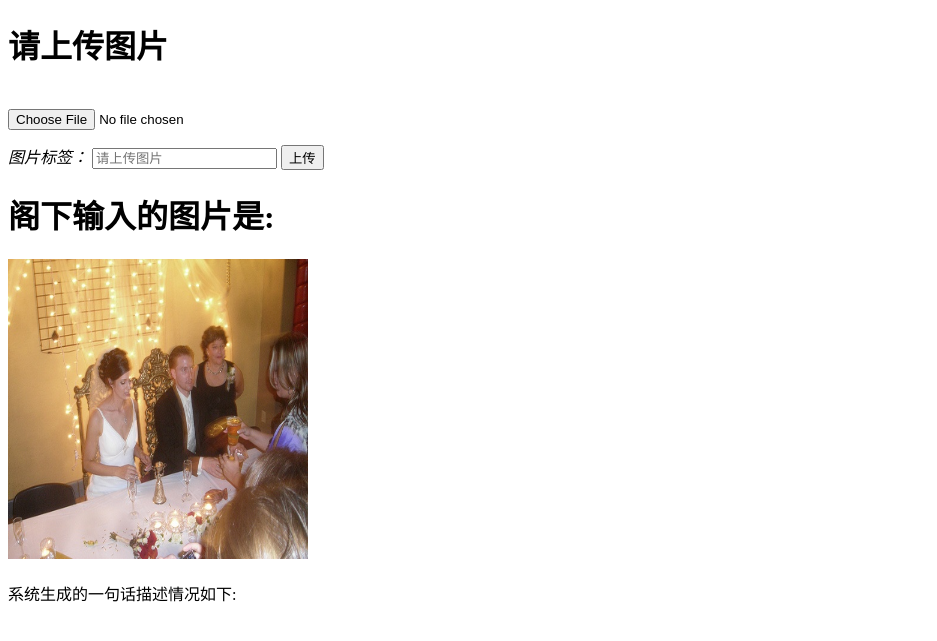
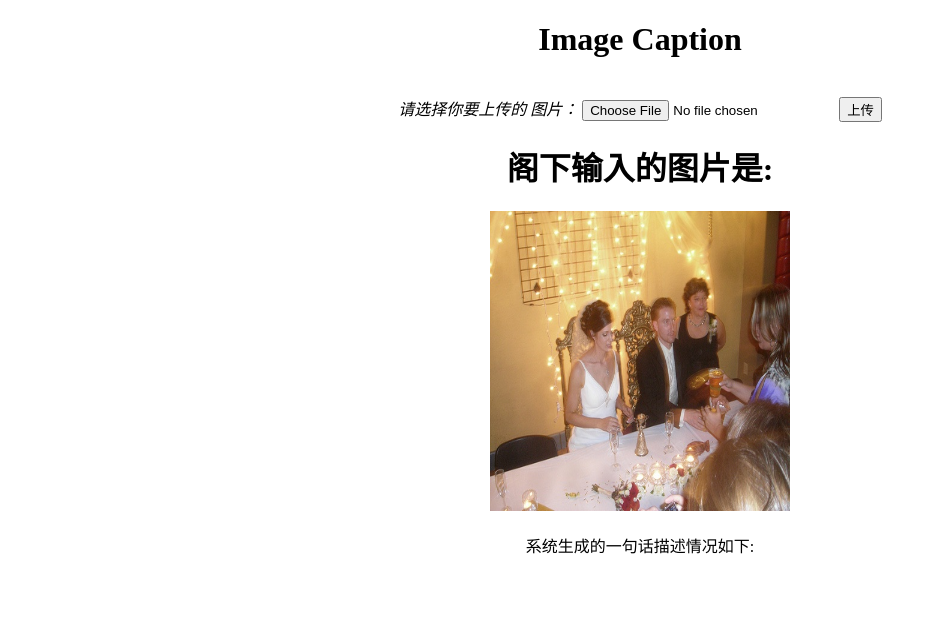
Before and after one commit to ice-melt/image_caption, a Flask app: template im2txt/templates/upload_ok.html in a window 1280 px wide. Shown: the top 641 px of the page, without its empty margins (0-937 px from the left). Run offline with Flask 2, Linux system fonts and the light colour scheme; the template is opened without the code that fills it, so the values that code supplies are empty; parts of the project's set-up code (start-up, migrations or seed data) failed here and were passed over.

Commit message:
display result html

```diff
--- a/im2txt/templates/upload.html
+++ b/im2txt/templates/upload.html
@@ -5,6 +5,7 @@
     <title>Show and Tell</title>
 </head>
 <body>
+    <div style="text-align:center;">
         <h1>Image Caption</h1>
         <form action="" enctype='multipart/form-data' method='POST'>
             <i>请选择你要上传的 图片：</i>
@@ -15,5 +16,6 @@
             -->
             <input type="submit" value="上传" class="button-new" style="margin-top:15px;"/>
         </form>
+    </div>
 </body>
 </html>
--- a/im2txt/templates/upload_ok.html
+++ b/im2txt/templates/upload_ok.html
@@ -2,15 +2,18 @@
 <html lang="en">
 <head>
     <meta charset="UTF-8">
-    <title>Image Caption</title>
+    <title>Show and Tell</title>
 </head>
 <body>
-    <h1>请上传图片</h1>
+    <div style="text-align:center;">
+        <h1>Image Caption</h1>
         <form action="" enctype='multipart/form-data' method='POST'>
+            <i>请选择你要上传的 图片：</i>
             <input type="file" name="file" style="margin-top:20px;"/>
-        <br>
-        <i> 图片标签：</i>
+
+            <!--
             <input type="text" class="txt_input" name="name"  placeholder="请上传图片" style="margin-top:10px;"/>
+            -->
             <input type="submit" value="上传" class="button-new" style="margin-top:15px;"/>
         </form>
         <h1>阁下输入的图片是:</h1>
@@ -21,5 +24,6 @@
         <span><font color="red" style="font-weight:bold;">{{s1}}</font></span><br>
         <span><font color="red" style="font-weight:bold;">{{s2}}</font></span><br>
         <span><font color="red" style="font-weight:bold;">{{s3}}</font></span><br>
+    </div>
 </body>
 </html>
--- a/im2txt/upload_pictures.py
+++ b/im2txt/upload_pictures.py
@@ -3,8 +3,10 @@
 from __future__ import division
 from __future__ import print_function
 
+
+import os
+import cv2
 import math
-import os
 import tensorflow as tf
 import configuration
 import inference_wrapper
@@ -12,8 +14,6 @@
 from inference_utils import vocabulary
 from flask import Flask, render_template, request, redirect, url_for, make_response, jsonify
 from werkzeug.utils import secure_filename
-import os
-import cv2
 from datetime import timedelta
 
 
@@ -58,10 +58,12 @@
 # @app.route('/upload', methods=['POST', 'GET'])
 @app.route('/upload', methods=['POST', 'GET'])  # 添加路由
 def upload():
-    print('进入了upload')
     if request.method == 'POST':
+        if 'file' not in request.files:
+            return render_template('upload.html')
+
         f = request.files['file']
-        print('wtf f----',f)
+
         if not (f and allowed_file(f.filename)):
             return jsonify({"error": 1001, "msg": "请检查上传的图片类型，仅限于png、PNG、jpg、JPG、bmp"})
 
```
Lines whose indentation alone changed are shown as unchanged.
